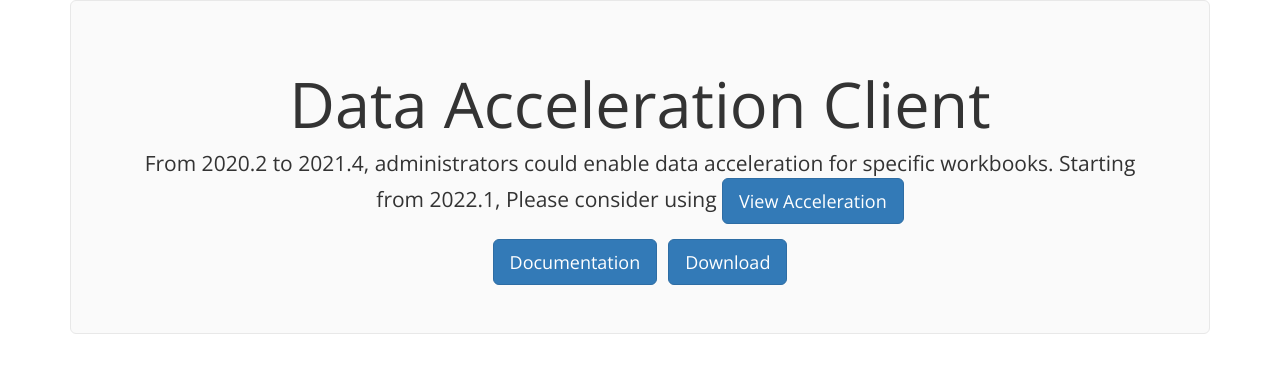
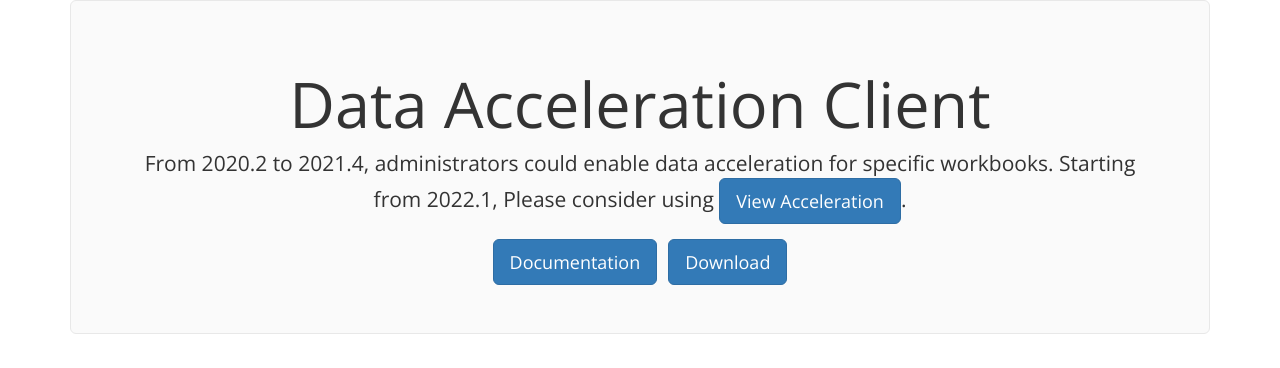
Before and after one commit to tableau/tableau-data-acceleration-client, a Jekyll site: the page built from index.html, in a window 1280 px wide. Shown: the part 98-466 px from the top of the page. Built offline with Jekyll 4.4.1, drawn with Linux system fonts in a browser that asks for light colours; nearby versions of some CDN libraries.

```diff
--- a/index.html
+++ b/index.html
@@ -5,7 +5,7 @@
 ---
 <header class="jumbotron hero-spacer text-center">
     <h1>Data Acceleration Client</h1>
-    <p>From 2020.2 to 2021.4, administrators could enable data acceleration for specific workbooks. Starting from 2022.1, Please consider using <a class="btn btn-primary btn-lg" href="https://help.tableau.com/current/server/en-us/data_acceleration.htm" role="button">View Acceleration</a></p>
+    <p>From 2020.2 to 2021.4, administrators could enable data acceleration for specific workbooks. Starting from 2022.1, Please consider using <a class="btn btn-primary btn-lg" href="https://help.tableau.com/current/server/en-us/data_acceleration.htm" role="button">View Acceleration</a>.</p>
     <a class="btn btn-primary btn-lg" href="{{ site.baseurl }}/docs/da_intro.html" role="button">Documentation</a>&nbsp;&nbsp;
     <a class="btn btn-primary btn-lg" href="https://github.com/tableau/tableau-data-acceleration-client/releases" role="button">Download</a>
 </header>
```
